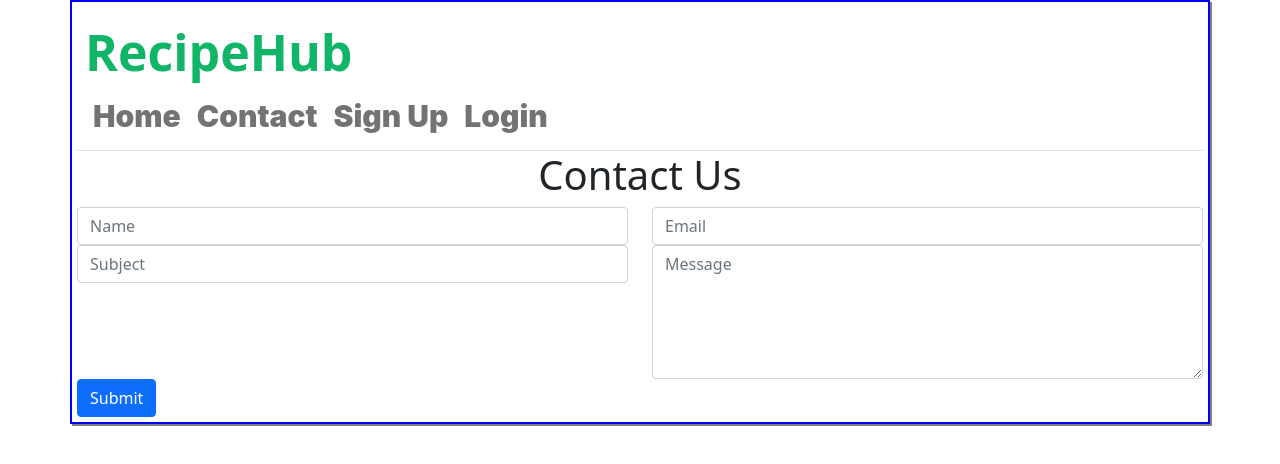
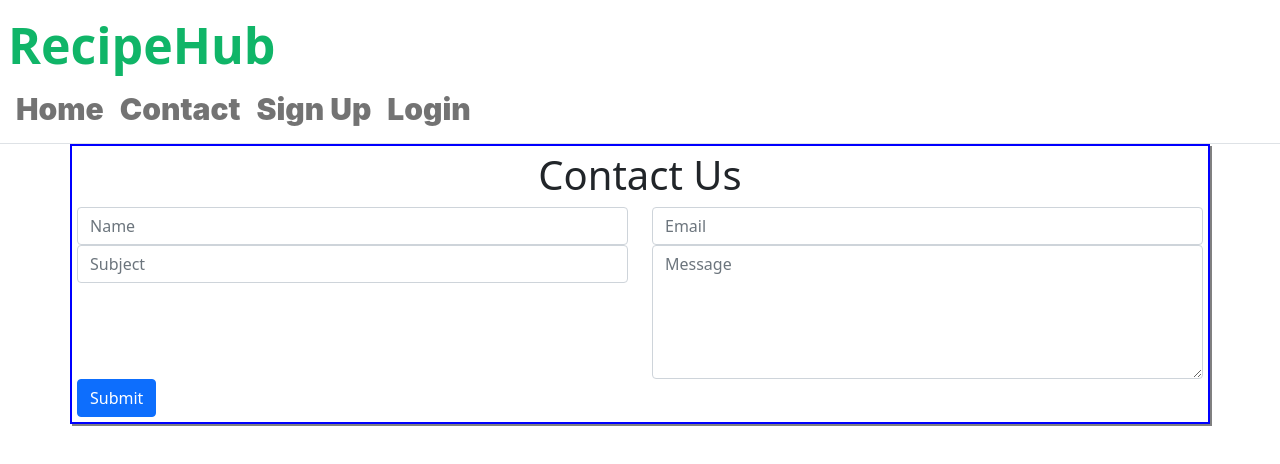
Before and after one commit to Jonathan-Martin1/RecipeHub-Front-End, a React (Create React App) app: page /contact in a window 1280 px wide. Shown: the top 464 px of the page. Built offline with nearby package versions, Linux system fonts and the light colour scheme.

Commit message:
fixed home nav on contact page

```diff
--- a/src/pages/contactPage.js
+++ b/src/pages/contactPage.js
@@ -9,7 +9,8 @@ import HomeNav from '../components/homeNav';
 const ContactPage = () => {
   //eslint-disable-next-line
   const [currentState, setCurrentState] = useState({ ...curRentState });
-  return (
+  return (<div>
+    <HomeNav />
     <Container
       style={{
         border: '2px solid blue',
@@ -17,12 +18,12 @@ const ContactPage = () => {
         boxShadow: '2px 2px grey',
       }}
     >
-    <HomeNav />
       <h1 style={{ display: 'flex', justifyContent: 'center' }}>
         {currentState.contact.title}
       </h1>
       <ContactForm />
     </Container>
+    </div>
   );
 };
 
```
